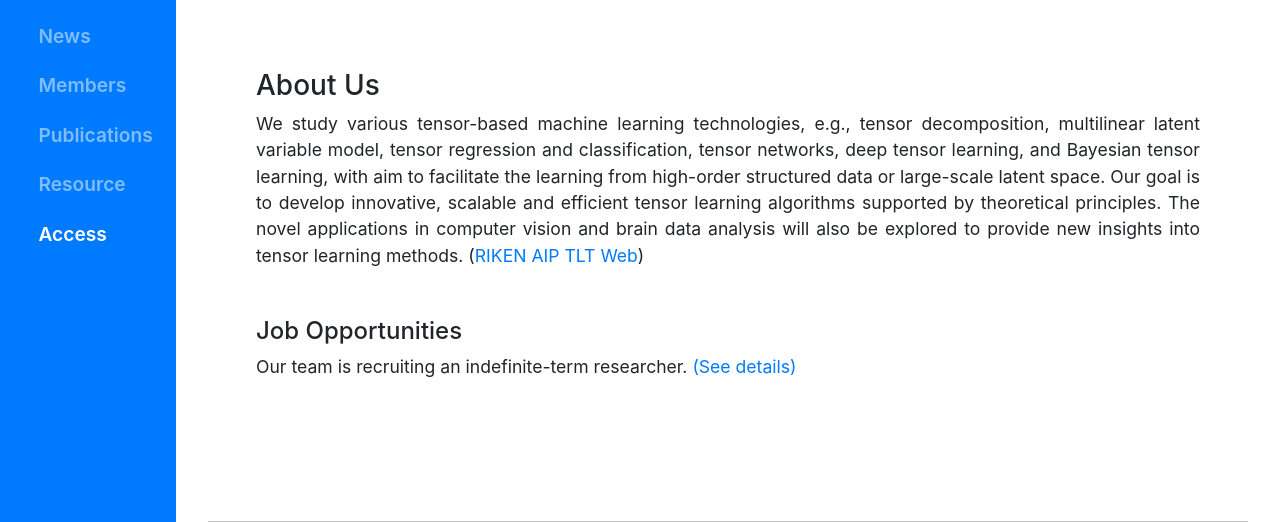
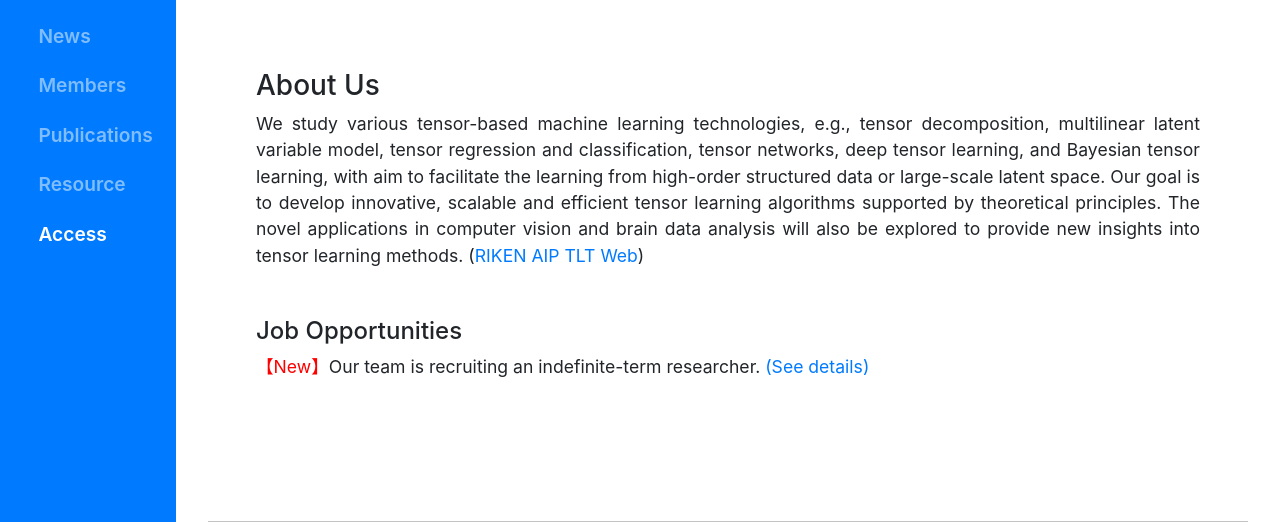
Before and after one commit to try-agaaain/HSI-TEAM, a website with bundled scripts: page index.html in a window 1280 px wide. Shown: the part 278-800 px from the top of the page. Built offline with nearby package versions, Linux system fonts and the light colour scheme; a web font is replaced by a local one.

Commit message:
Update index.html

```diff
--- a/index.html
+++ b/index.html
@@ -83,7 +83,7 @@
           </p>
 
           <h4>Job Opportunities</h4>
-          <p>Our team is recruiting an indefinite-term researcher.
+          <p><a style="color:red">【New】</a>Our team is recruiting an indefinite-term researcher.
             <a href="https://www.riken.jp/en/careers/researchers/20201008_7/index.html" target="_blank">(See details)</a>
           </p>
         </div>
```
